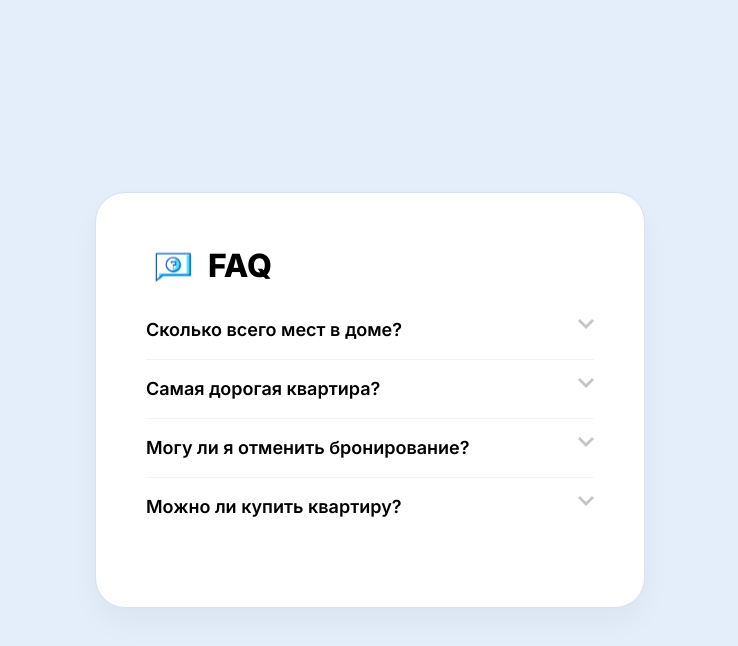
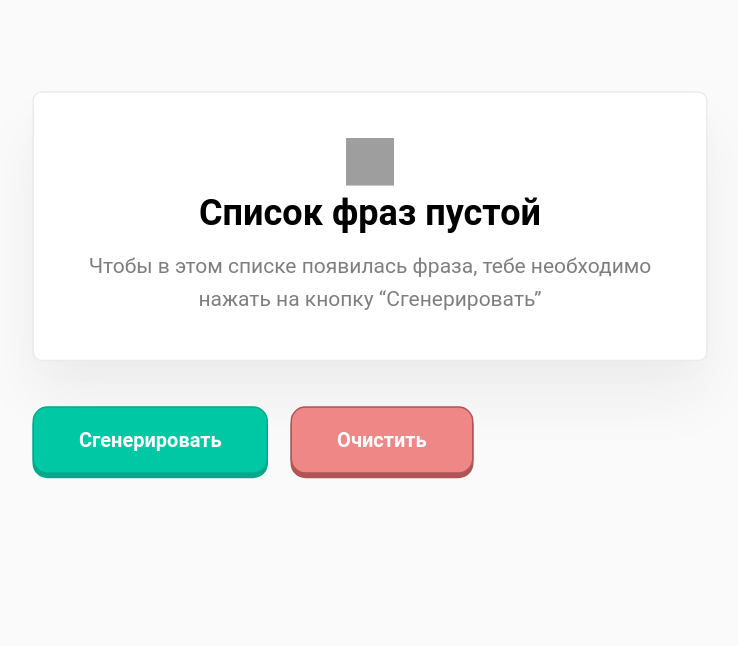
Before and after one commit to nohvu/home-work-1, a React (Create React App) app: page / in a window 1280 px wide. Shown: the top 646 px of the page, without its empty margins (270-1008 px from the left). Built offline with nearby package versions, Linux system fonts and the light colour scheme; grey boxes are pictures that could not be loaded.

Commit message:
Урок №5. Реализация приложения генерации случайных фраз.

```diff
--- a/package.json
+++ b/package.json
@@ -10,6 +10,7 @@
     "@types/node": "^16.11.20",
     "@types/react": "^17.0.38",
     "@types/react-dom": "^17.0.11",
+    "mathjs": "^10.1.0",
     "prettier": "^2.5.1",
     "react": "^17.0.2",
     "react-dom": "^17.0.2",
--- a/src/index.tsx
+++ b/src/index.tsx
@@ -3,7 +3,8 @@
 import "./index.scss";
 //import App from './tutorial-1/App';
 //import App from './tutorial-2/App';
-import App from "./tutorial-3/App";
+//import App from "./tutorial-3/App";
+import App from "./tutorial-5/App";
 
 ReactDOM.render(
   <React.StrictMode>
--- /dev/null
+++ b/src/tutorial-5/App.scss
@@ -0,0 +1,75 @@
+* {
+  font-family: "Roboto";
+}
+
+body {
+  background-color: #fafafa;
+}
+
+.wrapper {
+  width: 450px;
+  margin: 50px auto;
+  transform: scale(1.5) translateY(70px);
+}
+
+.list {
+  max-height: 400px;
+  overflow: auto;
+  padding: 30px;
+  margin-bottom: 30px;
+}
+
+.btn {
+  height: 45px;
+  padding: 0 30px;
+  border: 0;
+  border-radius: 10px;
+  margin-right: 15px;
+  font-weight: 600;
+  cursor: pointer;
+  transition: all 0.15s ease;
+}
+.btn:active {
+  transform: translateY(2px);
+  box-shadow: none;
+}
+.btn_generate {
+  background-color: #00c8a4;
+  color: #fff;
+  box-shadow: 0 3px 0 #00a98b;
+  border: 1px solid #00a98b;
+}
+.btn_clear {
+  background-color: #f08787;
+  box-shadow: 0 3px 0 #b05555;
+  border: 1px solid #b05555;
+  color: #fff;
+}
+
+.block {
+  padding: 15px 30px;
+  background: #ffffff;
+  border: 1px solid #ebebeb;
+  box-sizing: border-box;
+  box-shadow: 0px 9px 24px rgba(0, 0, 0, 0.01), 0px 25px 40px rgba(0, 0, 0, 0.05);
+  border-radius: 6px;
+  margin-bottom: 30px;
+}
+.block h3 {
+  font-size: 18px;
+}
+
+.empty-block {
+  text-align: center;
+  padding: 30px;
+}
+.empty-block h2 {
+  font-size: 24px;
+  margin-bottom: 0;
+}
+.empty-block p {
+  margin-top: 10px;
+  font-size: 14px;
+  opacity: 0.5;
+  line-height: 22px;
+}
--- /dev/null
+++ b/src/tutorial-5/App.tsx
@@ -0,0 +1,87 @@
+import React from "react";
+import { floor, random } from "mathjs";
+import "./App.scss";
+
+import { EmptyBlock } from "./components/EmptyBlock";
+import { Phrase } from "./components/Phrase";
+
+const adjectivesArr: Array<string> = [
+  "абсолютный",
+  "адский",
+  "азартный",
+  "активный",
+  "ангельский",
+  "астрономический",
+  "баснословный",
+  "безбожный",
+  "безбрежный",
+  "безвозвратный",
+  "безграничный",
+  "бездонный",
+  "бездушный",
+  "безжалостный",
+  "замечательно",
+  "замечательный",
+  "записной",
+  "запредельный",
+  "заядлый",
+  "звериный",
+  "зверский",
+  "зеленый",
+  "злой",
+  "злостный",
+  "значительный",
+  "неоспоримый",
+  "неотразимый",
+  "неоценимый",
+  "непередаваемый",
+];
+const nounsArr: Array<string> = [
+  "лгун",
+  "день",
+  "конь",
+  "олень",
+  "человек",
+  "программист",
+  "ребёнок",
+  "конец",
+  "город",
+  "дурак",
+];
+
+function App() {
+  const [arr, setArray] = React.useState<Array<string>>([]);
+
+  const addPhrase = () => {
+    let adj1 = adjectivesArr[floor(random() * adjectivesArr.length)];
+    let adj2 = adjectivesArr[floor(random() * adjectivesArr.length)];
+    let noun = nounsArr[floor(random() * nounsArr.length)];
+    let text = adj1 + " " + adj2 + " " + noun;
+
+    setArray((prev) => [...prev, text]); // в задании предлагают добавлять в начало([text, ...prev]) , но вроде так разумнее.
+  };
+  const removePhrase = () => {
+    setArray([]);
+  };
+  // ниже arr.map обернут в div className="list" чтобы работал скролл (в предоставленном нам виде не будет работать)
+  return (
+    <div className="wrapper">
+      {arr.length ? (
+        <div className="list">
+          {arr.map((item) => (
+            <Phrase key={item} text={item} />
+          ))}
+        </div>
+      ) : (
+        <EmptyBlock />
+      )}
+      <button onClick={addPhrase} className="btn btn_generate">
+        Сгенерировать
+      </button>
+      <button onClick={removePhrase} className="btn btn_clear">
+        Очистить
+      </button>
+    </div>
+  );
+}
+export default App;
--- /dev/null
+++ b/src/tutorial-5/components/EmptyBlock.tsx
@@ -0,0 +1,16 @@
+import React from "react";
+
+export const EmptyBlock: React.FC = () => {
+  return (
+    <div className="block empty-block">
+      <img
+        src="https://res.cloudinary.com/dfnhxiq6j/image/upload/v1640354646/ghost_lztiyl.png"
+        width="32px"
+        height="32px"
+        alt="Ghost"
+      />
+      <h2>Список фраз пустой</h2>
+      <p>Чтобы в этом списке появилась фраза, тебе необходимо нажать на кнопку “Сгенерировать”</p>
+    </div>
+  );
+};
--- /dev/null
+++ b/src/tutorial-5/components/Phrase.tsx
@@ -0,0 +1,14 @@
+import React from "react";
+
+interface IPhrase {
+  text: string;
+}
+
+export const Phrase: React.FC<IPhrase> = (props) => {
+  // div className="list" перенесен в App для корректного отображения
+  return (
+    <div className="block">
+      <h3>{props.text}</h3>
+    </div>
+  );
+};
```
